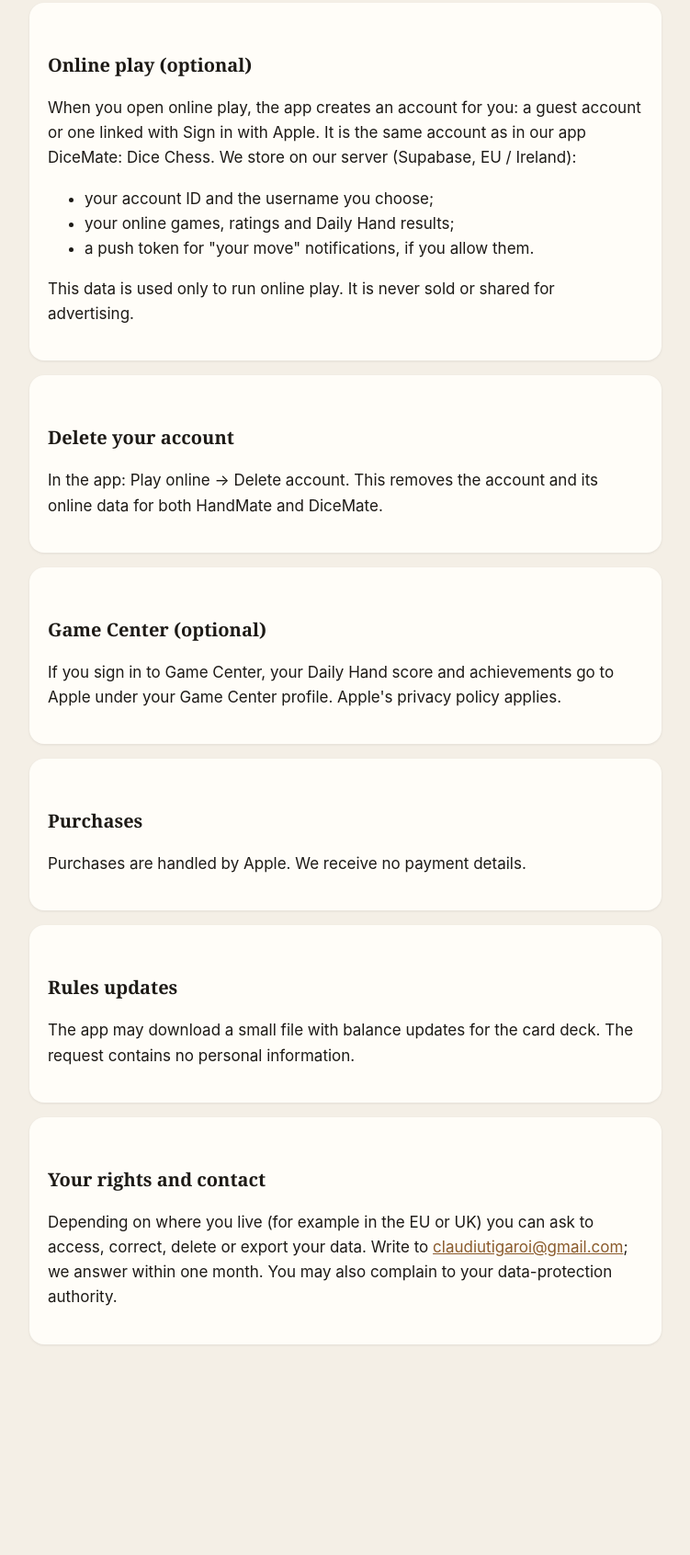
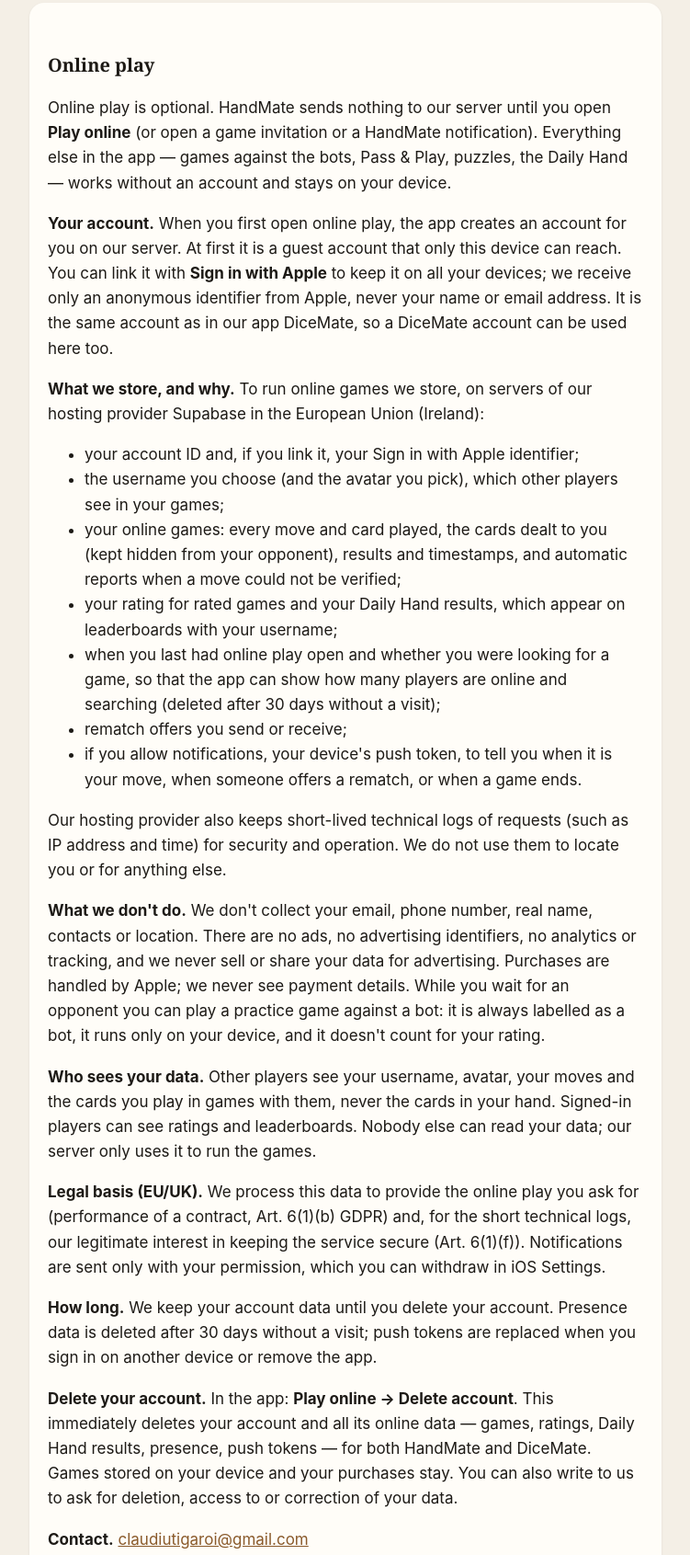
Before and after one commit to ClauSEWL/dicemate, a plain HTML site: page handmate/privacy.html in a window 1280 px wide. Shown: the part 448-2139 px from the top of the page at 92% size, without its empty margins (264-1015 px from the left). Before the commit the page ends 1990 px from the top, so only its background shows below. Drawn offline with Linux system fonts and the light colour scheme.

Commit message:
HandMate privacy: full online play section

```diff
--- a/handmate/privacy.html
+++ b/handmate/privacy.html
@@ -1,12 +1,22 @@
 <!doctype html><html lang="en"><head><meta charset="utf-8"><meta name="viewport" content="width=device-width, initial-scale=1">
 <title>HandMate Privacy Policy</title><meta name="color-scheme" content="light dark"><link rel="stylesheet" href="_style.css"></head>
 <body><main><nav><a href="index.html">HandMate</a><a href="support.html">Support</a><a href="privacy.html">Privacy</a></nav>
-<h1>HandMate privacy policy</h1><p class="muted">Last updated: 15 October 2026</p>
+<h1>HandMate privacy policy</h1><p class="muted">Last updated: 15 October 2026 (online play)</p>
 <p>HandMate: Card Chess collects only what online play needs. There are no ads, no tracking and no analytics, and everything except online play works offline.</p>
 <div class="card"><h2>On your device only</h2><p>Settings, game statistics, Daily Hand results, solved puzzles and an unfinished game. Deleting the app deletes them.</p></div>
-<div class="card"><h2>Online play (optional)</h2><p>When you open online play, the app creates an account for you: a guest account or one linked with Sign in with Apple. It is the same account as in our app DiceMate: Dice Chess. We store on our server (Supabase, EU / Ireland):</p>
-<ul><li>your account ID and the username you choose;</li><li>your online games, ratings and Daily Hand results;</li><li>a push token for "your move" notifications, if you allow them.</li></ul>
-<p>This data is used only to run online play. It is never sold or shared for advertising.</p></div>
+<div class="card"><h2>Online play</h2>
+<p>Online play is optional. HandMate sends nothing to our server until you open <strong>Play online</strong> (or open a game invitation or a HandMate notification). Everything else in the app — games against the bots, Pass & Play, puzzles, the Daily Hand — works without an account and stays on your device.</p>
+<p><strong>Your account.</strong> When you first open online play, the app creates an account for you on our server. At first it is a guest account that only this device can reach. You can link it with <strong>Sign in with Apple</strong> to keep it on all your devices; we receive only an anonymous identifier from Apple, never your name or email address. It is the same account as in our app DiceMate, so a DiceMate account can be used here too.</p>
+<p><strong>What we store, and why.</strong> To run online games we store, on servers of our hosting provider Supabase in the
+European Union (Ireland):</p><ul><li>your account ID and, if you link it, your Sign in with Apple identifier;</li><li>the username you choose (and the avatar you pick), which other players see in your games;</li><li>your online games: every move and card played, the cards dealt to you (kept hidden from your opponent),   results and timestamps, and automatic reports when a move could not be verified;</li><li>your rating for rated games and your Daily Hand results, which appear on leaderboards with your username;</li><li>when you last had online play open and whether you were looking for a game, so that the app can show how   many players are online and searching (deleted after 30 days without a visit);</li><li>rematch offers you send or receive;</li><li>if you allow notifications, your device's push token, to tell you when it is your move, when someone offers   a rematch, or when a game ends.</li></ul>
+<p>Our hosting provider also keeps short-lived technical logs of requests (such as IP address and time) for security and operation. We do not use them to locate you or for anything else.</p>
+<p><strong>What we don't do.</strong> We don't collect your email, phone number, real name, contacts or location. There are no ads, no advertising identifiers, no analytics or tracking, and we never sell or share your data for advertising. Purchases are handled by Apple; we never see payment details. While you wait for an opponent you can play a practice game against a bot: it is always labelled as a bot, it runs only on your device, and it doesn't count for your rating.</p>
+<p><strong>Who sees your data.</strong> Other players see your username, avatar, your moves and the cards you play in games with them, never the cards in your hand. Signed-in players can see ratings and leaderboards. Nobody else can read your data; our server only uses it to run the games.</p>
+<p><strong>Legal basis (EU/UK).</strong> We process this data to provide the online play you ask for (performance of a contract, Art. 6(1)(b) GDPR) and, for the short technical logs, our legitimate interest in keeping the service secure (Art. 6(1)(f)). Notifications are sent only with your permission, which you can withdraw in iOS Settings.</p>
+<p><strong>How long.</strong> We keep your account data until you delete your account. Presence data is deleted after 30 days without a visit; push tokens are replaced when you sign in on another device or remove the app.</p>
+<p><strong>Delete your account.</strong> In the app: <strong>Play online → Delete account</strong>. This immediately deletes your account and all its online data — games, ratings, Daily Hand results, presence, push tokens — for both HandMate and DiceMate. Games stored on your device and your purchases stay. You can also write to us to ask for deletion, access to or correction of your data.</p>
+<p><strong>Contact.</strong> <a href="mailto:claudiutigaroi@gmail.com">claudiutigaroi@gmail.com</a></p>
+</div>
 <div class="card"><h2>Delete your account</h2><p>In the app: Play online → Delete account. This removes the account and its online data for both HandMate and DiceMate.</p></div>
 <div class="card"><h2>Game Center (optional)</h2><p>If you sign in to Game Center, your Daily Hand score and achievements go to Apple under your Game Center profile. Apple's privacy policy applies.</p></div>
 <div class="card"><h2>Purchases</h2><p>Purchases are handled by Apple. We receive no payment details.</p></div>
```
